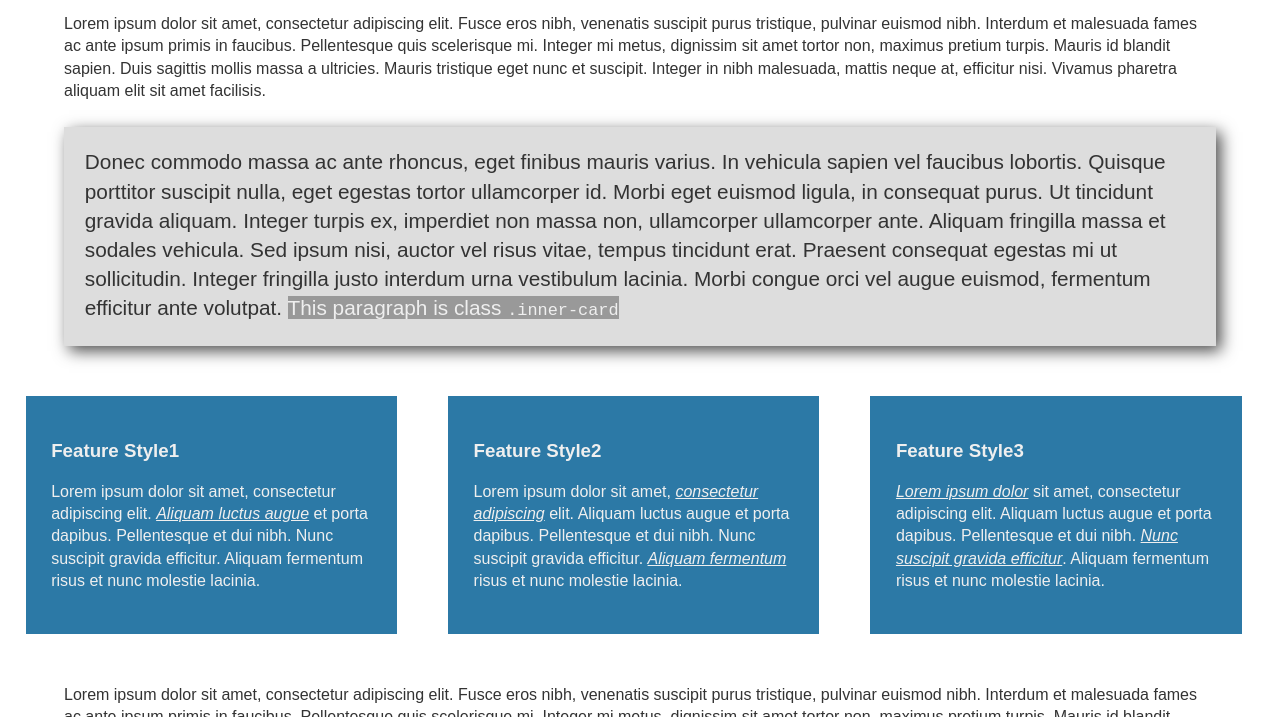
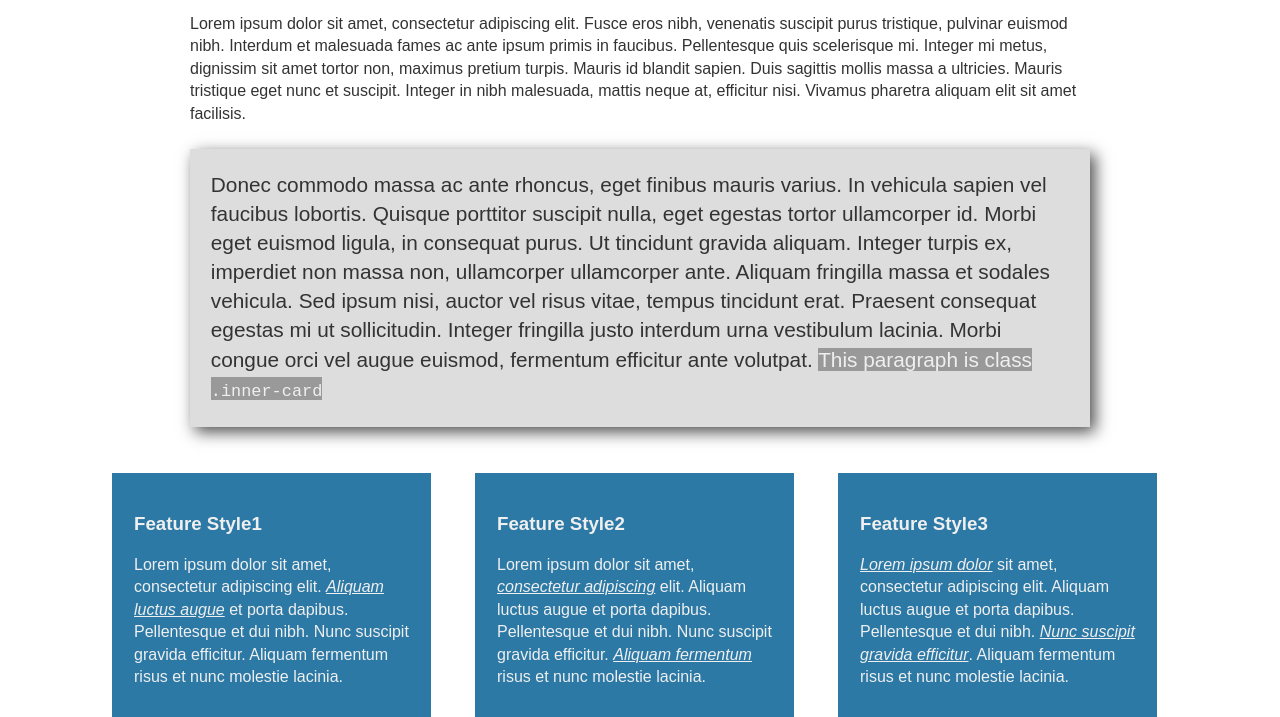
Before and after one commit to christophertcampbell/talks, a website: page sass/index.html in a window 1280 px wide. Shown: the part 146-863 px from the top of the page. Drawn offline with Linux system fonts and the light colour scheme.

Commit message:
Add media queries

```diff
--- a/sass/src/partials/_main.scss
+++ b/sass/src/partials/_main.scss
@@ -13,6 +13,12 @@ main {
 	> * {
 		margin-left: 4em;
 		margin-right: 4em;
+
+		@media screen and (min-width: 1000px) {
+			max-width: $max_content_width;
+			margin-left: auto;
+			margin-right: auto;
+		}
 	}
 
 	// Equivalent to: main .row
@@ -25,6 +31,12 @@ main {
 			margin-left: 0;
 			margin-right: 0;
 			overflow: hidden;
+
+			@media screen and (min-width: 1000px) {
+				max-width: $max_content_width + 200px;
+				margin-left: auto;
+				margin-right: auto;
+			}
 
 			div {
 
--- a/sass/src/variables/_variables.scss
+++ b/sass/src/variables/_variables.scss
@@ -3,4 +3,4 @@
 
 $color_headings: rgb(42, 108, 196);
 $color_accent: #2c79a6; // #b0ddf3;
-$content_width: 900px;
+$max_content_width: 900px;
```
Also changed, not shown: sass/dist/style.css, 1 other file.
